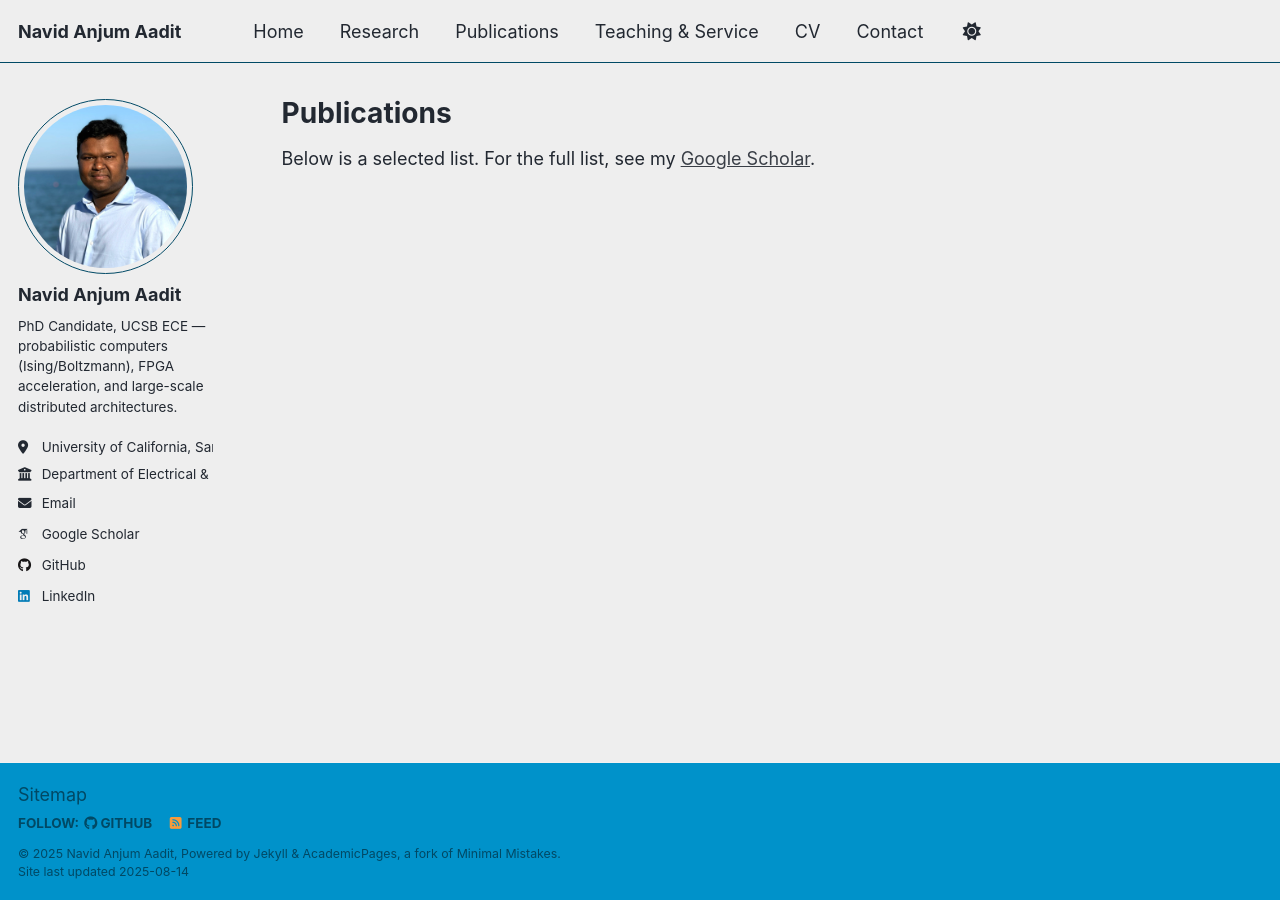
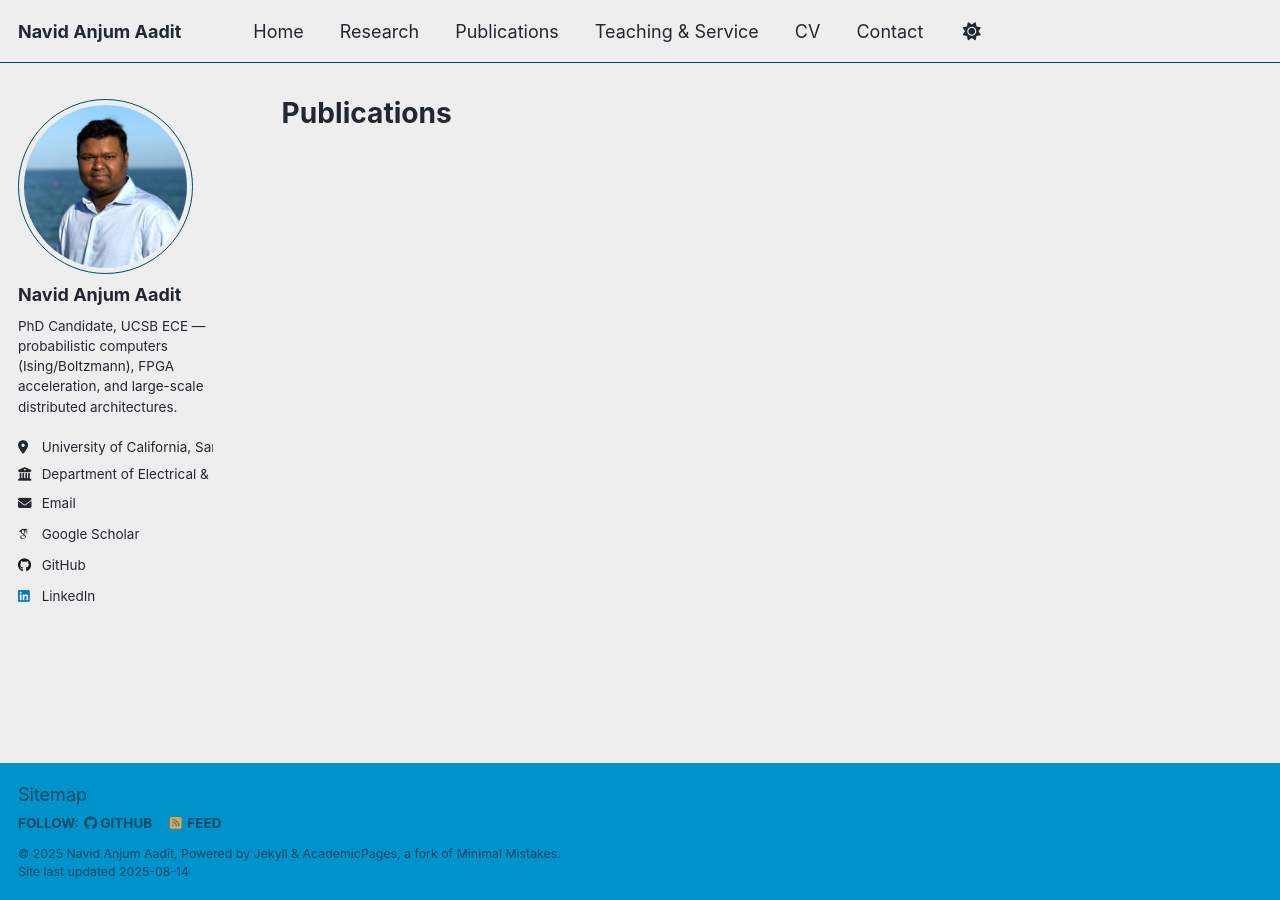
Before and after one commit to navidaadit/navidaadit.github.io, a Jekyll site: the page built from _pages/publications.md, in a window 1280 px wide. Built offline with Jekyll 4.4.1, drawn with Linux system fonts in a browser that asks for light colours; some web fonts are replaced; a script that is not in the unit is left out.

Commit message:
Update publications.md

```diff
--- a/_pages/publications.md
+++ b/_pages/publications.md
@@ -6,6 +6,3 @@ collection: publications
 entries_layout: list
 author_profile: true
 ---
-
-Below is a selected list. For the full list, see my
-[Google Scholar](https://scholar.google.com/citations?user=KXA0nl4AAAAJ&hl=en).
```
